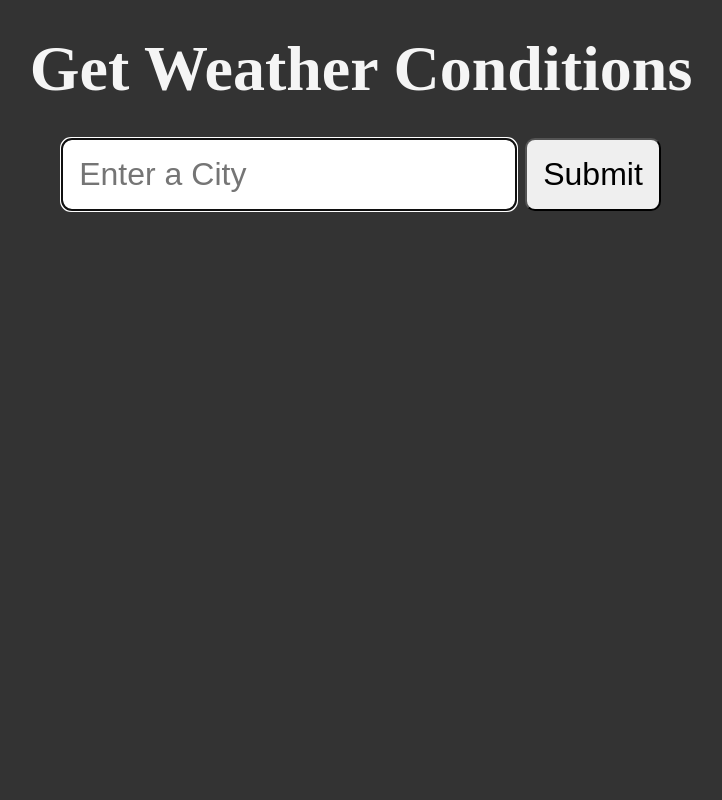
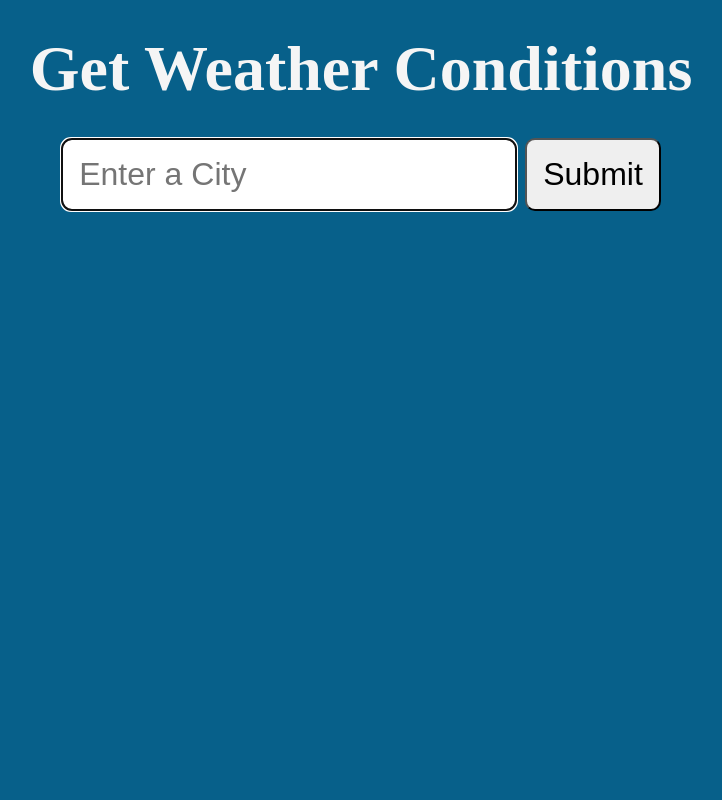
Before and after one commit to PvHoang1002/Weather-Condition, a Flask app: page / in a window 1280 px wide. Shown: the whole page, without its empty margins (279-1001 px from the left). Run offline with Flask 2, Linux system fonts and the light colour scheme.

Commit message:
Change background color

```diff
--- a/static/styles/style.css
+++ b/static/styles/style.css
@@ -6,7 +6,8 @@
 
 body {
   padding: 2rem;
-  background-color: #333;
+  /* background-color: #333; */
+  background-color: #07608a;
   color: whitesmoke;
   min-height: 100vh;
   display: flex;
```
